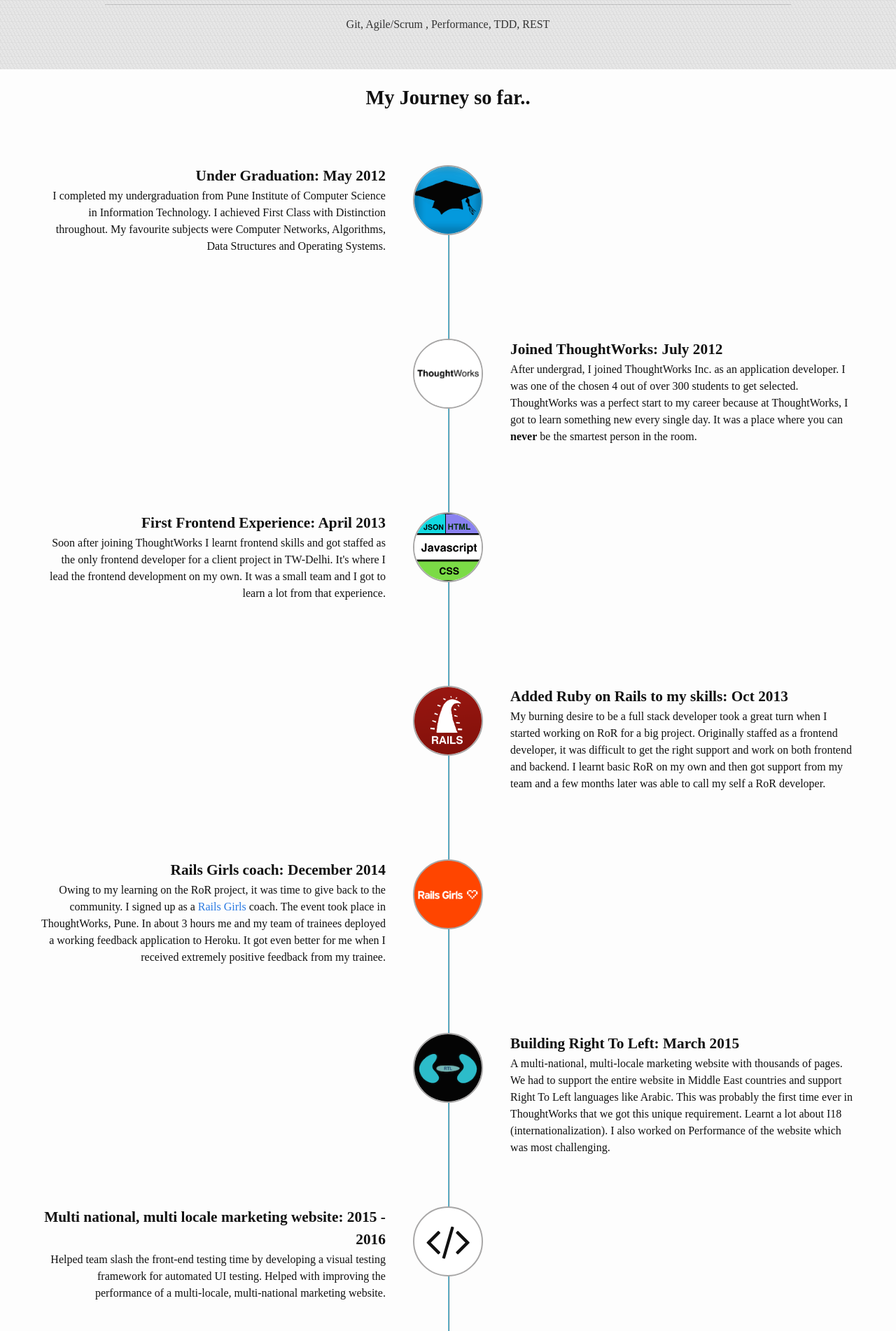
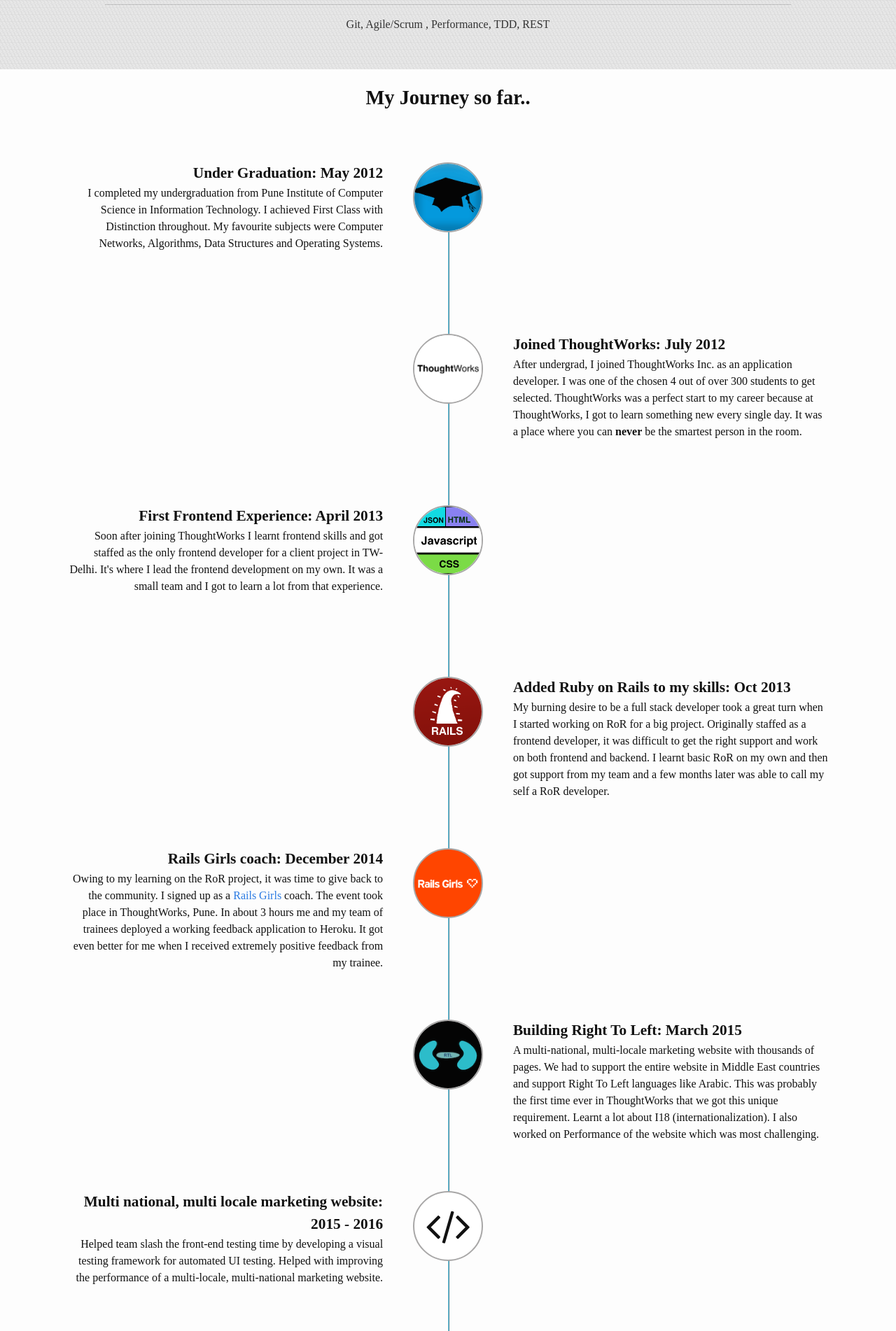
Before and after one commit to vishnun/vishnun.github.io, a Jekyll site: the page built from index.html, in a window 1280 px wide. Shown: the part 1250-3152 px from the top of the page at 70% size. Built offline with Jekyll 4.4.1, drawn with Linux system fonts in a browser that asks for light colours; nearby versions of some CDN libraries; some web fonts are replaced.

Commit message:
Limitting journey width.

```diff
--- a/css/home.scss
+++ b/css/home.scss
@@ -145,6 +145,9 @@
   }
 
   #my-journey {
+    max-width: 1200px;
+    margin-left: auto;
+    margin-right: auto;
     margin-bottom: 135px;
     padding-top: 20px;
     .timeline {
```
